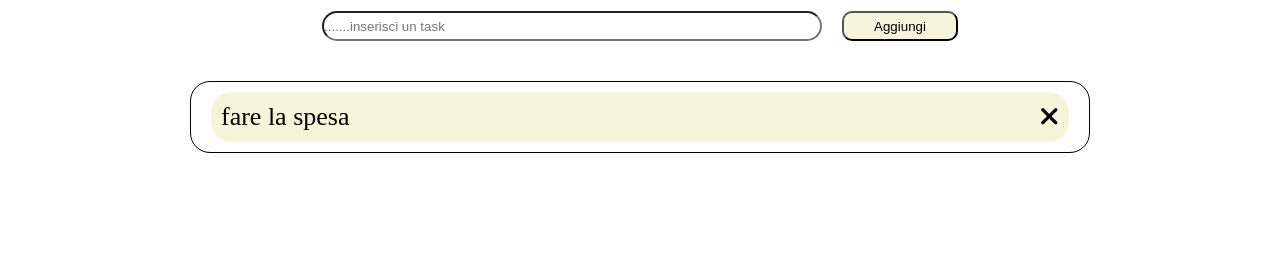
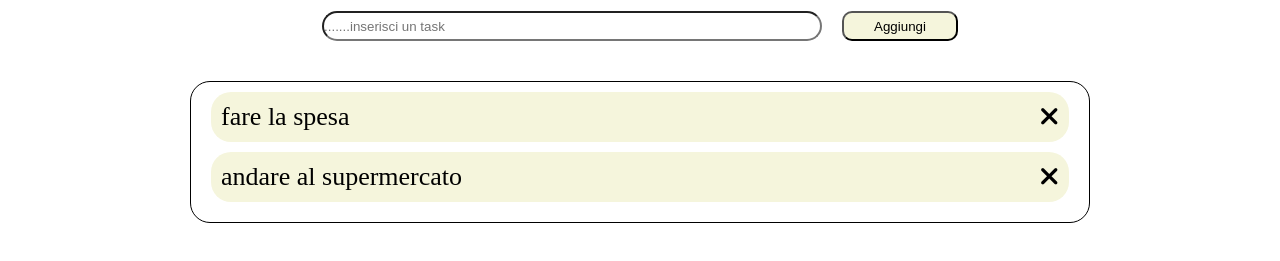
Before and after one commit to edocico/vue-todolist, a plain HTML site: page index.html in a window 1280 px wide. Shown: the part 119-380 px from the top of the page. Drawn offline with nearby package versions, Linux system fonts and the light colour scheme.

Commit message:
print in html the array of objects

```diff
--- a/css/style.css
+++ b/css/style.css
@@ -54,4 +54,5 @@ li {
     padding: 10px 10px;
     border-radius: 20px;
     align-items: center;
+    margin-bottom: 10px;
 }
--- a/index.html
+++ b/index.html
@@ -22,7 +22,8 @@
             <section class="list-section">
                 <div class="container">
                     <ul>
-                        <li>{{ list[0].text }}
+                        <li v-for="(task, index) in list" :key="index">
+                            {{ task.text }}
                             <i class="fa-solid fa-xmark"></i>
                         </li>
                     </ul>
--- a/js/app.js
+++ b/js/app.js
@@ -8,6 +8,10 @@ const { createApp } = Vue
                 text: 'fare la spesa',
                 done: false
             },
+            {
+                text: 'andare al supermercato',
+                done: false
+            }
         ]
       }
     }
```
